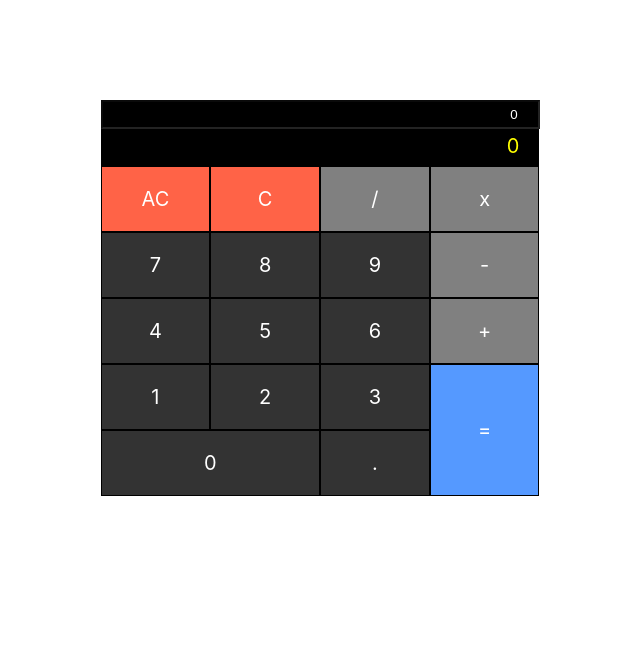
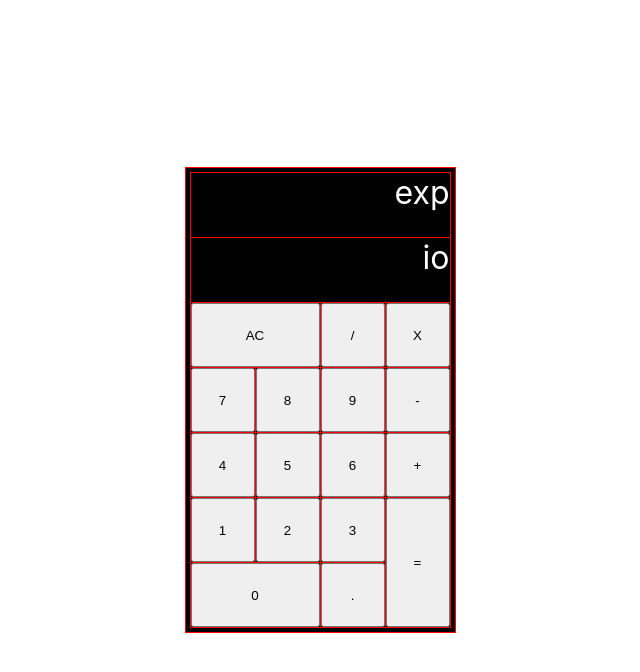
Before and after one commit to evg13ny/react-freecodecamp-calculator, a React (Create React App) app: page / in a window 1280 px wide. Shown: the top 672 px of the page, without its empty margins (320-960 px from the left). Built offline with nearby package versions, Linux system fonts and the light colour scheme.

Commit message:
added UI

```diff
--- a/public/index.html
+++ b/public/index.html
@@ -5,11 +5,13 @@
   <meta charset="utf-8" />
   <link rel="icon" href="favicon.ico" />
   <meta name="viewport" content="width=device-width, initial-scale=1" />
+  <meta name="theme-color" content="#000000" />
   <title>freeCodeCamp React Calculator</title>
 </head>
 
 <body>
   <div id="root"></div>
   <script src="https://cdn.freecodecamp.org/testable-projects-fcc/v1/bundle.js"></script>
+</body>
 
 </html>
--- a/src/App.css
+++ b/src/App.css
@@ -1,85 +1,62 @@
-/*.App {
-  text-align: center;
-}*/
+html {
+  box-sizing: border-box;
+}
 
-.container {
-  padding-top: 100px;
+*,
+*::before,
+*::after {
+  box-sizing: inherit;
+}
+
+* {
+  outline: 1px solid red;
+}
+
+body {
+  margin: 0;
+  padding: 0;
+}
+
+#app {
+  min-height: 100vh;
   display: flex;
   justify-content: center;
   align-items: center;
 }
 
-.grid {
+.calculator {
   display: grid;
-  grid-template-columns: 1fr 1fr 1fr 1fr;
-  grid-template-rows: 1fr 1fr 1fr 1fr 1fr 1fr;
-  grid-template-areas:
-    'dis dis dis dis'
-    'AC C div times'
-    'seven eight nine minus'
-    'four five six plus'
-    'one two three equal'
-    'zero zero dot equal'
-  ;
-}
-
-.padButton {
-  display: flex;
-  justify-content: center;
-  align-items: center;
-  padding: 20px 40px;
-  background-color: gray;
-  color: white;
-  border: 1px solid black;
-  cursor: pointer;
-  font-size: 20px;
-}
-
-.padButton:hover {
-  border: 1px solid white;
-  color: #ccc;
-}
-
-.dis {
-  grid-area: dis;
-  background-color: black;
-  text-align: right;
-  font-size: 20px;
-}
-
-.dis input {
-  width: 90%;
-  color: white;
-  padding: 5px 20px;
-  text-align: right;
+  grid-template-areas: "exp exp exp exp" "io  io  io  io" "ac  ac  .   ." ".   .   .   ." ".   .   .   ." ".   .   .   eq" "n0  n0  .   eq";
+  grid-gap: 1px;
+  padding: 5px;
   background-color: black;
 }
-
-input::placeholder {
+.calculator div {
+  min-height: 2em;
+  min-width: 2em;
   color: white;
+  font-size: 2em;
 }
-
-.zero {
-  grid-area: zero;
+.calculator div.exp {
+  grid-area: exp;
+  display: flex;
+  justify-content: flex-end;
 }
-
-.equal {
-  grid-area: equal;
+.calculator div.io {
+  grid-area: io;
+  display: flex;
+  justify-content: flex-end;
 }
-
-.dark-gray {
-  background-color: #333;
+.calculator div.ac {
+  grid-area: ac;
 }
-
-.tomato {
-  background-color: tomato;
+.calculator div.eq {
+  grid-area: eq;
 }
-
-.blue {
-  background-color: #5599ff;
+.calculator div.n0 {
+  grid-area: n0;
 }
-
-.total {
-  padding: 5px 20px;
-  color: yellow;
-}
+.calculator div > button {
+  min-height: 100%;
+  min-width: 100%;
+}/*# sourceMappingURL=App.css.map */
--- a/src/App.js
+++ b/src/App.js
@@ -1,66 +1,35 @@
-import React from 'react';
 import './App.css';
 
 function App() {
-  const [expression, setExpression] = React.useState('');
-  const [answer, setAnswer] = React.useState(0);
+  return (
+    <div className='App' id='app'>
+      <Calculator />
+    </div>
+  );
+}
 
-  const display = (symbol) => {
-    setExpression(prev => prev + symbol);
-
-    if (expression[expression.length - 1] === '=') {
-      if (/[\d.]/.test(symbol)) {
-        setExpression(symbol);
-      } else {
-        setExpression(answer + symbol);
-      }
-    }
-  };
-
-  const calculate = () => {
-    setAnswer(eval(expression));
-    setExpression((prev) => prev + '=');
-  };
-
-  const allClear = () => {
-    setExpression('');
-    setAnswer(0);
-  };
-
-  const clear = () => {
-    setExpression((prev) => prev.split('').slice(0, prev.length - 1).join(''));
-    setAnswer(0);
-  };
-
+const Calculator = () => {
   return (
-    <div className="App">
-      <div className='container'>
-        <div className='grid'>
-          <div className='dis'>
-            <input value={expression} placeholder='0' disabled />
-            <div className='total'>{answer}</div>
-          </div>
-
-          <div onClick={allClear} className='padButton AC tomato'>AC</div>
-          <div onClick={clear} className='padButton C tomato'>C</div>
-          <div onClick={() => display('/')} className='padButton div'>/</div>
-          <div onClick={() => display('*')} className='padButton times'>x</div>
-          <div onClick={() => display('7')} className='padButton seven dark-gray'>7</div>
-          <div onClick={() => display('8')} className='padButton eight dark-gray'>8</div>
-          <div onClick={() => display('9')} className='padButton nine dark-gray'>9</div>
-          <div onClick={() => display('-')} className='padButton minus'>-</div>
-          <div onClick={() => display('4')} className='padButton four dark-gray'>4</div>
-          <div onClick={() => display('5')} className='padButton five dark-gray'>5</div>
-          <div onClick={() => display('6')} className='padButton six dark-gray'>6</div>
-          <div onClick={() => display('+')} className='padButton plus'>+</div>
-          <div onClick={() => display('1')} className='padButton one dark-gray'>1</div>
-          <div onClick={() => display('2')} className='padButton two dark-gray'>2</div>
-          <div onClick={() => display('3')} className='padButton three dark-gray'>3</div>
-          <div onClick={calculate} className='padButton equal blue'>=</div>
-          <div onClick={() => display('0')} className='padButton zero dark-gray'>0</div>
-          <div onClick={() => display('.')} className='padButton dot dark-gray'>.</div>
-        </div>
-      </div>
+    <div className='calculator'>
+      <div className='exp'>exp</div>
+      <div className='io'>io</div>
+      <div className='ac'><button>AC</button></div>
+      <div className='d'><button>/</button></div>
+      <div className='m'><button>X</button></div>
+      <div className='n7'><button>7</button></div>
+      <div className='n8'><button>8</button></div>
+      <div className='n9'><button>9</button></div>
+      <div className='s'><button>-</button></div>
+      <div className='n4'><button>4</button></div>
+      <div className='n5'><button>5</button></div>
+      <div className='n6'><button>6</button></div>
+      <div className='a'><button>+</button></div>
+      <div className='n1'><button>1</button></div>
+      <div className='n2'><button>2</button></div>
+      <div className='n3'><button>3</button></div>
+      <div className='eq'><button>=</button></div>
+      <div className='n0'><button>0</button></div>
+      <div className='dec'><button>.</button></div>
     </div>
   );
 }
--- /dev/null
+++ b/src/App.scss
@@ -0,0 +1,80 @@
+html {
+    box-sizing: border-box;
+}
+
+*,
+*::before,
+*::after {
+    box-sizing: inherit;
+}
+
+* {
+    outline: 1px solid red;
+}
+
+body {
+    margin: 0;
+    padding: 0;
+}
+
+#app {
+    min-height: 100vh;
+    display: flex;
+    justify-content: center;
+    align-items: center;
+}
+
+.calculator {
+    display: grid;
+
+    grid-template-areas:
+        "exp exp exp exp"
+        "io  io  io  io"
+        "ac  ac  .   ."
+        ".   .   .   ."
+        ".   .   .   ."
+        ".   .   .   eq"
+        "n0  n0  .   eq";
+
+    grid-gap: 1px;
+    padding: 5px;
+    background-color: black;
+
+    div {
+        min-height: 2em;
+        min-width: 2em;
+        color: white;
+        font-size: 2em;
+
+        &.exp {
+            grid-area: exp;
+
+            display: flex;
+            justify-content: flex-end;
+        }
+
+        &.io {
+            grid-area: io;
+
+            display: flex;
+            justify-content: flex-end;
+        }
+
+        &.ac {
+            grid-area: ac;
+        }
+
+        &.eq {
+            grid-area: eq;
+        }
+
+        &.n0 {
+            grid-area: n0;
+        }
+
+        >button {
+            min-height: 100%;
+            min-width: 100%;
+        }
+    }
+}
```
Also changed, not shown: 1 other file (tests, documents, lock files or other folders).
